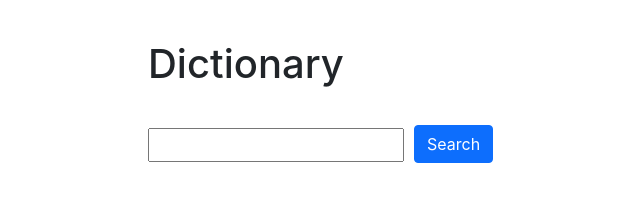
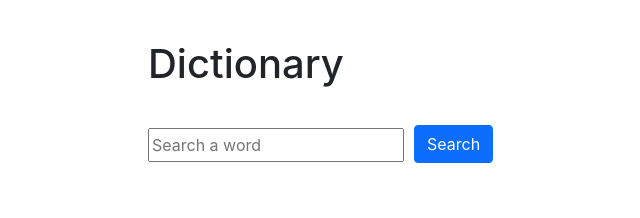
Before and after one commit to ariannemix/dictionary-app, a React (Create React App) app: page / in a window 1280 px wide. Shown: the top 218 px of the page, without its empty margins (204-844 px from the left). Built offline with nearby package versions, Linux system fonts and the light colour scheme.

Commit message:
Added placeholder

```diff
--- a/src/Dictionary.js
+++ b/src/Dictionary.js
@@ -27,7 +27,7 @@ function handleResponse(response) {
     return (
         <div className="Dictionary">
             <form onSubmit={handleSubmit}>
-        <input type="search" onChange={handleInput} className="Input" />
+        <input type="search" onChange={handleInput} placeholder="Search a word" className="Input" />
         <input type="submit" value="Search" className="btn btn-primary"/>
       </form>
       <Results results={results} />
```
